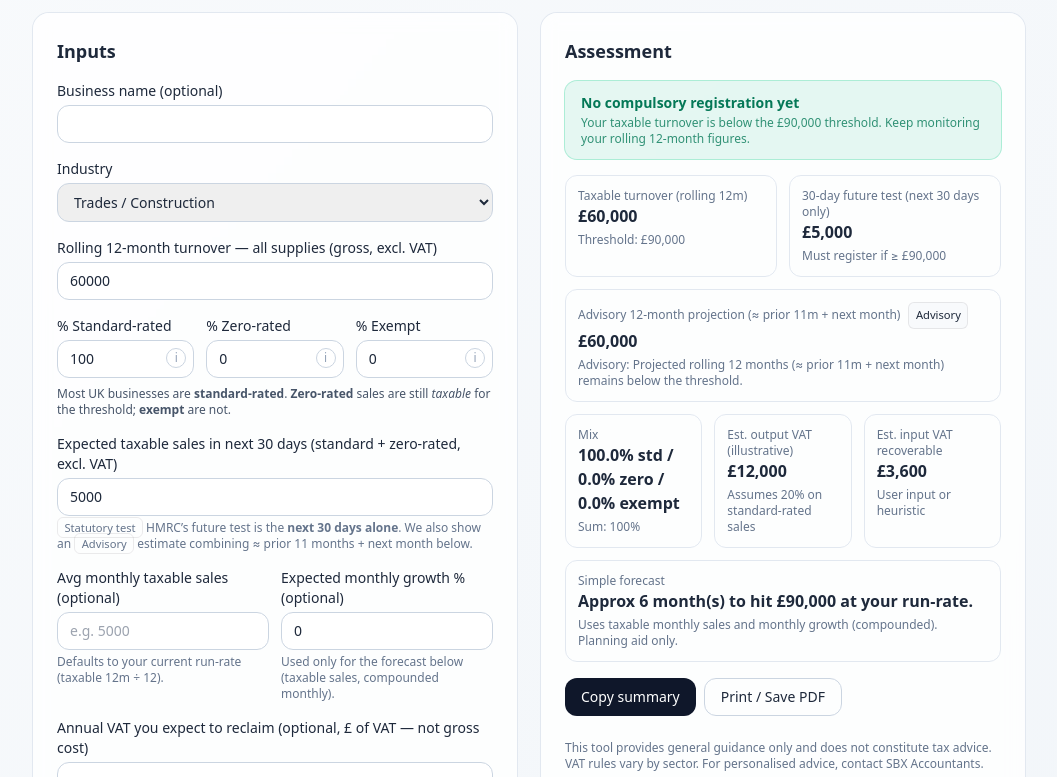
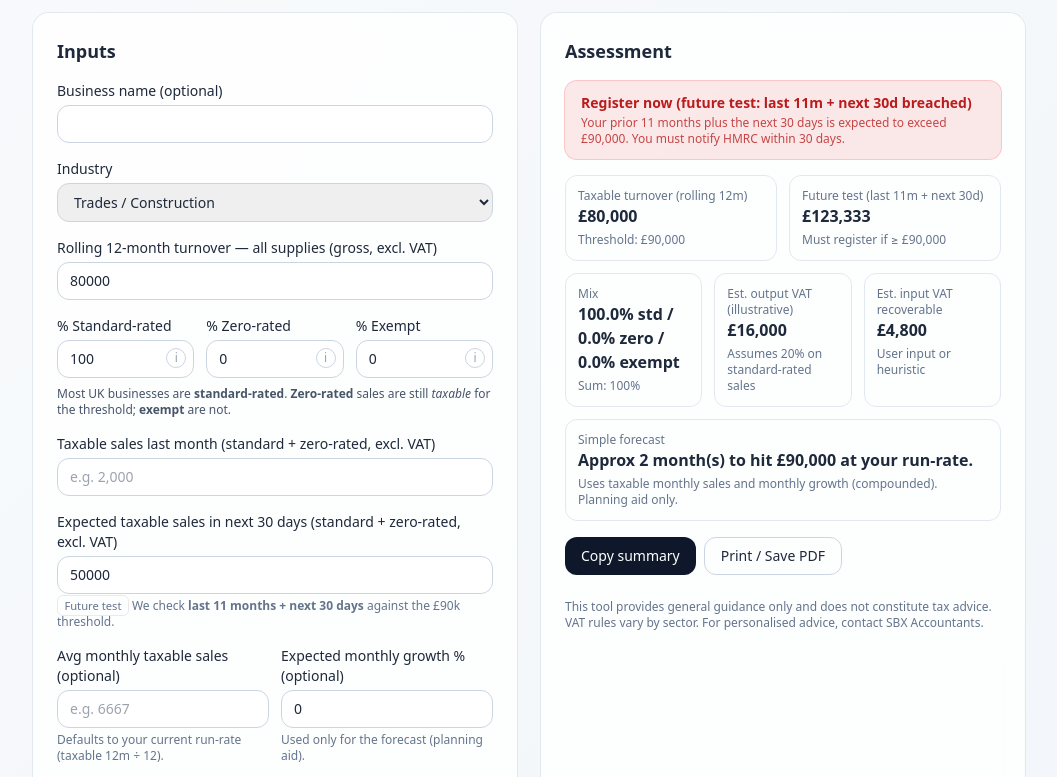
Before and after one commit to ryan01928374650-droid/vat-reg-new-tool, a plain HTML site: page index.html in a window 1280 px wide. Shown: the part 93-870 px from the top of the page, without its empty margins (111-1168 px from the left). Drawn offline with nearby package versions, Linux system fonts and the light colour scheme.

Commit message:
Update index.html

```diff
--- a/index.html
+++ b/index.html
@@ -20,7 +20,7 @@
       <div class="h-10 w-10 rounded-2xl bg-slate-900 text-white grid place-items-center font-bold">SBX</div>
       <div>
         <h1 class="text-xl sm:text-2xl font-semibold tracking-tight">VAT Registration Checker</h1>
-        <p class="text-sm text-slate-500 -mt-0.5">Quick triage for compulsory vs voluntary VAT registration (UK)</p>
+        <p class="text-sm text-slate-500 -mt-0.5">Quick triage for compulsory VAT registration (UK)</p>
       </div>
     </div>
     <div class="hidden sm:block text-xs text-slate-500">"Small Business Experts"</div>
@@ -59,7 +59,7 @@
           </label>
 
           <label>Rolling 12-month turnover — all supplies (gross, excl. VAT)
-            <input id="turn12" type="number" min="0" step="100" value="60000" class="mt-1 w-full rounded-xl border border-slate-300 px-3 py-2 outline-none focus:ring-2 focus:ring-slate-400">
+            <input id="turn12" type="number" min="0" step="100" value="80000" class="mt-1 w-full rounded-xl border border-slate-300 px-3 py-2 outline-none focus:ring-2 focus:ring-slate-400">
           </label>
 
           <div class="grid grid-cols-3 gap-3">
@@ -74,36 +74,39 @@
               <div class="relative group">
                 <input id="pctZero" type="number" min="0" max="100" step="0.5" value="0" class="mt-1 w-full rounded-xl border border-slate-300 px-3 py-2 outline-none focus:ring-2 focus:ring-slate-400">
                 <span class="absolute right-2 top-3 text-slate-400 text-xs border border-slate-300 rounded-full w-5 h-5 grid place-items-center cursor-help">i</span>
-                <div class="tip"><b>Zero-rated (0%)</b>: still taxable for the threshold (e.g., some food, children’s clothes). Input VAT generally reclaimable.</div>
+                <div class="tip"><b>Zero-rated (0%)</b>: still taxable for the threshold (e.g., some food, children’s clothes). Input VAT is generally reclaimable.</div>
               </div>
             </label>
             <label class="flex flex-col">% Exempt
               <div class="relative group">
                 <input id="pctExempt" type="number" min="0" max="100" step="0.5" value="0" class="mt-1 w-full rounded-xl border border-slate-300 px-3 py-2 outline-none focus:ring-2 focus:ring-slate-400">
                 <span class="absolute right-2 top-3 text-slate-400 text-xs border border-slate-300 rounded-full w-5 h-5 grid place-items-center cursor-help">i</span>
-                <div class="tip"><b>Exempt</b>: does not count toward the threshold (e.g., many financial/education/medical services). Input VAT recovery restricted.</div>
+                <div class="tip"><b>Exempt</b>: does not count toward the threshold (e.g., many financial/education/medical services). Input VAT recovery is restricted.</div>
               </div>
             </label>
           </div>
           <p class="text-xs text-slate-600 -mt-2">Most UK businesses are <b>standard-rated</b>. <b>Zero-rated</b> sales are still <i>taxable</i> for the threshold; <b>exempt</b> are not.</p>
           <div id="mixWarn" class="hidden text-xs -mt-1 text-amber-700 bg-amber-50 border border-amber-200 rounded-lg p-2"></div>
 
+          <label class="flex flex-col">Taxable sales last month (standard + zero-rated, excl. VAT)
+            <input id="lastMonthTaxable" type="number" min="0" step="100" class="mt-1 w-full rounded-xl border border-slate-300 px-3 py-2 outline-none focus:ring-2 focus:ring-slate-400" placeholder="e.g. 2,000">
+          </label>
+
           <label class="flex flex-col">Expected taxable sales in next 30 days (standard + zero-rated, excl. VAT)
-            <input id="next30" type="number" min="0" step="100" value="5000" class="mt-1 w-full rounded-xl border border-slate-300 px-3 py-2 outline-none focus:ring-2 focus:ring-slate-400">
+            <input id="next30" type="number" min="0" step="100" value="50000" class="mt-1 w-full rounded-xl border border-slate-300 px-3 py-2 outline-none focus:ring-2 focus:ring-slate-400">
             <span class="mt-1 text-xs text-slate-500">
-              <span class="badge">Statutory test</span> HMRC’s future test is the <b>next 30 days alone</b>. We also show an
-              <span class="badge">Advisory</span> estimate combining ≈ prior 11 months + next month below.
+              <span class="badge">Future test</span> We check <b>last 11 months + next 30 days</b> against the £90k threshold.
             </span>
           </label>
 
           <div class="grid grid-cols-1 md:grid-cols-2 gap-3">
             <label>Avg monthly taxable sales (optional)
-              <input id="avgMonthly" type="number" min="0" step="100" class="mt-1 w-full rounded-xl border border-slate-300 px-3 py-2 outline-none focus:ring-2 focus:ring-slate-400" placeholder="e.g. 5000">
+              <input id="avgMonthly" type="number" min="0" step="100" class="mt-1 w-full rounded-xl border border-slate-300 px-3 py-2 outline-none focus:ring-2 focus:ring-slate-400" placeholder="auto from 12m">
               <p class="text-xs text-slate-500 mt-1">Defaults to your current run-rate (taxable 12m ÷ 12).</p>
             </label>
             <label>Expected monthly growth % (optional)
               <input id="growthPct" type="number" min="-100" step="1" value="0" class="mt-1 w-full rounded-xl border border-slate-300 px-3 py-2 outline-none focus:ring-2 focus:ring-slate-400">
-              <p class="text-xs text-slate-500 mt-1">Used only for the forecast below (taxable sales, compounded monthly).</p>
+              <p class="text-xs text-slate-500 mt-1">Used only for the forecast (planning aid).</p>
             </label>
           </div>
 
@@ -133,20 +136,10 @@
             <div class="text-xs text-slate-500 mt-1">Threshold: £90,000</div>
           </div>
           <div class="rounded-xl border border-slate-200 p-3">
-            <div class="text-slate-500 text-xs">30-day future test (next 30 days only)</div>
-            <div id="thirtyFuture" class="text-base font-semibold">£0</div>
+            <div class="text-slate-500 text-xs">Future test (last 11m + next 30d)</div>
+            <div id="futureTest" class="text-base font-semibold">£0</div>
             <div class="text-xs text-slate-500 mt-1">Must register if ≥ £90,000</div>
           </div>
-        </div>
-
-        <!-- New advisory projection card -->
-        <div class="mt-3 rounded-xl border border-slate-200 p-3 text-sm">
-          <div class="flex items-center gap-2">
-            <div class="text-slate-500 text-xs">Advisory 12-month projection (≈ prior 11m + next month)</div>
-            <span class="badge bg-slate-50">Advisory</span>
-          </div>
-          <div id="advisory12" class="text-base font-semibold">£0</div>
-          <div id="advisoryNote" class="text-xs text-slate-500 mt-1"></div>
         </div>
 
         <div class="grid grid-cols-3 gap-3 text-sm mt-3">
@@ -189,7 +182,7 @@
     <section id="contact" class="mt-8">
       <div class="bg-white/80 backdrop-blur rounded-2xl shadow-sm ring-1 ring-slate-200 p-6">
         <h3 class="text-lg font-semibold mb-2">Next steps with SBX</h3>
-        <p class="text-sm text-slate-600 mb-4">Want us to sanity-check your position or handle registration? We’ll confirm whether you must register now, discuss voluntary registration pros/cons, and set you up in QuickBooks for smooth VAT returns.</p>
+        <p class="text-sm text-slate-600 mb-4">Want us to sanity-check your position or handle registration? We’ll confirm whether you must register now and set you up for smooth VAT returns.</p>
         <ul class="text-sm list-disc pl-5 text-slate-700 space-y-1">
           <li>Threshold monitoring template (rolling 12 months)</li>
           <li>Sector-specific VAT treatment guidance (e.g., aesthetics, trades)</li>
@@ -212,17 +205,17 @@
     const GBP = (n) => new Intl.NumberFormat('en-GB', { style: 'currency', currency: 'GBP', maximumFractionDigits: 0 }).format(Number(n)||0);
     const pctfmt = (n) => ((Number(n) || 0).toFixed(1) + '%');
 
-    // Closed-form months to reach remaining with monthly growth g (>= -1)
+    // Closed-form months to reach remaining with monthly growth g
     function monthsToHit(remaining, m0, g) {
       if (remaining <= 0) return 0;
-      if (m0 <= 0 && g <= 0) return null;
+      if ((m0 || 0) <= 0 && (g || 0) <= 0) return null;
       const gg = Number(g) || 0;
       if (gg > 0 && m0 > 0) {
         const k = Math.ceil(Math.log((remaining * gg) / m0 + 1) / Math.log(1 + gg));
         return (isFinite(k) && k > 0) ? k : null;
       }
       if (gg === 0 && m0 > 0) return Math.ceil(remaining / m0);
-      // negative growth (>-100%): fallback safe loop
+      // negative growth fallback
       let sum = 0, n = 0, mk = m0;
       while (n < 120 && sum < remaining && mk > 0) { n++; sum += mk; mk *= (1 + gg); }
       return (sum >= remaining) ? n : null;
@@ -233,36 +226,32 @@
       const std = Number(document.getElementById('pctStd').value) || 0;
       const zero = Number(document.getElementById('pctZero').value) || 0;
       const ex = Number(document.getElementById('pctExempt').value) || 0;
+      const lastMonthTaxable = Number(document.getElementById('lastMonthTaxable').value);
+      const hasLastMonth = !isNaN(lastMonthTaxable) && document.getElementById('lastMonthTaxable').value !== '';
       const next30 = Number(document.getElementById('next30').value) || 0;
       const avgMonthlyInput = Number(document.getElementById('avgMonthly').value);
       const hasAvg = !isNaN(avgMonthlyInput) && document.getElementById('avgMonthly').value !== '';
       const growthPct = Number(document.getElementById('growthPct').value) || 0;
 
+      // Mix check
       const mixSum = std + zero + ex;
       const mixWarn = document.getElementById('mixWarn');
-      if (mixSum !== 100) {
-        mixWarn.classList.remove('hidden');
-        mixWarn.textContent = `Heads up: your rate mix adds to ${mixSum}%. Adjust so Standard + Zero + Exempt = 100%.`;
-      } else {
-        mixWarn.classList.add('hidden');
-      }
+      if (mixSum !== 100) { mixWarn.classList.remove('hidden'); mixWarn.textContent = `Heads up: your rate mix adds to ${mixSum}%. Adjust so Standard + Zero + Exempt = 100%.`; }
+      else { mixWarn.classList.add('hidden'); }
 
       // Taxable = standard + zero
       const taxablePct = (std + zero) / 100;
       const taxable12 = turn12 * taxablePct;
 
-      // Defaults/derived helpers
+      // Average taxable/month for forecast + placeholder
       const avgTaxableMonthly = hasAvg ? avgMonthlyInput : (taxable12 / 12);
       document.getElementById('avgMonthly').placeholder = `e.g. ${Math.round(taxable12 / 12)}`;
 
-      // Statutory 30-day test is ALONE
-      const thirtyFuture = next30;
+      // Future test = prior 11 months + expected next 30 days
+      const prior11 = Math.max(0, taxable12 - (hasLastMonth ? lastMonthTaxable : avgTaxableMonthly));
+      const futureTotal = prior11 + next30;
 
-      // Advisory 12m projection ≈ (prior 11 months taxable) + next month
-      const prior11Approx = Math.max(0, taxable12 - avgTaxableMonthly);
-      const advisory12 = prior11Approx + next30;
-
-      // Est VAT (illustrative)
+      // VAT illustrations (very rough)
       const outVAT = (turn12 * (std/100)) * 0.20;
       const inVAT = (Number(document.getElementById('vatCosts').value) > 0)
         ? Number(document.getElementById('vatCosts').value)
@@ -270,40 +259,29 @@
 
       // Update UI blocks
       document.getElementById('tt12').textContent = GBP(taxable12);
-      document.getElementById('thirtyFuture').textContent = GBP(thirtyFuture);
-      document.getElementById('advisory12').textContent = GBP(advisory12);
-      document.getElementById('advisoryNote').textContent =
-        advisory12 >= THRESHOLD
-        ? 'Advisory: Your projected rolling 12 months (≈ prior 11m + next month) meets/exceeds the threshold.'
-        : 'Advisory: Projected rolling 12 months (≈ prior 11m + next month) remains below the threshold.';
+      document.getElementById('futureTest').textContent = GBP(futureTotal);
       document.getElementById('mix').textContent = `${pctfmt(std)} std / ${pctfmt(zero)} zero / ${pctfmt(ex)} exempt`;
       document.getElementById('mixSum').textContent = mixSum;
       document.getElementById('outVat').textContent = GBP(Math.round(outVAT));
       document.getElementById('inVat').textContent = GBP(Math.round(inVAT));
 
       const pex = document.getElementById('pexNote');
-      if (ex > 0) {
-        pex.classList.remove('hidden');
-        pex.textContent = ex >= 50
-          ? 'High proportion of exempt supplies — likely partially exempt with limited input VAT recovery.'
-          : 'Some exempt supplies present — partial exemption may restrict input VAT recovery.';
-      } else {
-        pex.classList.add('hidden');
-      }
+      if (ex > 0) { pex.classList.remove('hidden'); pex.textContent = ex >= 50 ? 'High proportion of exempt supplies — likely partially exempt with limited input VAT recovery.' : 'Some exempt supplies present — partial exemption may restrict input VAT recovery.'; }
+      else { pex.classList.add('hidden'); }
 
-      // Status banner (statutory tests only)
+      // Status banner
       const box = document.getElementById('statusBox');
       const label = document.getElementById('statusLabel');
       const detail = document.getElementById('statusDetail');
       box.className = box.className.replace(/bg-(red|amber|emerald).*?text-.*?ring-.*?/g, '');
 
       if (taxable12 >= THRESHOLD) {
-        label.textContent = 'Register now (rolling 12-month threshold breached)';
-        detail.textContent = 'Your taxable turnover over the last 12 months exceeds £90,000. You must notify HMRC and register.';
+        label.textContent = 'Register now (12-month test breached)';
+        detail.textContent = 'Your taxable turnover over the past 12 months exceeds £90,000. You must notify HMRC and register.';
         box.className += ' bg-red-600/10 text-red-700 ring-red-400/40';
-      } else if (thirtyFuture >= THRESHOLD) {
-        label.textContent = 'Register now (30-day future test breached)';
-        detail.textContent = 'You expect your taxable sales in the next 30 days alone to exceed £90,000. Registration applies from when the expectation arose.';
+      } else if (futureTotal >= THRESHOLD) {
+        label.textContent = 'Register now (future test: last 11m + next 30d breached)';
+        detail.textContent = 'Your prior 11 months plus the next 30 days is expected to exceed £90,000. You must notify HMRC within 30 days.';
         box.className += ' bg-red-600/10 text-red-700 ring-red-400/40';
       } else if (taxable12 >= THRESHOLD * 0.9) {
         label.textContent = 'Borderline — monitor closely';
@@ -315,7 +293,7 @@
         box.className += ' bg-emerald-500/10 text-emerald-700 ring-emerald-400/40';
       }
 
-      // Growth forecast (closed form where possible)
+      // Growth forecast (months to £90k) — planning aid only
       const remaining = Math.max(0, THRESHOLD - taxable12);
       let forecastText = 'Not enough monthly taxable sales to project a date yet.';
       if (taxable12 >= THRESHOLD) {
@@ -331,11 +309,13 @@
 
       // Save for copy
       window.__sbx = {
-        turn12, std, zero, ex, taxable12, next30, outVAT, inVAT,
-        advisory12,
+        turn12, std, zero, ex, taxable12,
+        lastMonthTaxable: (hasLastMonth ? lastMonthTaxable : null),
+        next30, futureTotal,
         business: document.getElementById('biz').value || '(not provided)',
         industry: document.getElementById('industry').value,
-        notes: document.getElementById('notes').value || 'n/a'
+        notes: document.getElementById('notes').value || 'n/a',
+        outVAT, inVAT
       };
     }
 
@@ -346,17 +326,16 @@
         `Business: ${s.business || '(not provided)'}`,
         `Industry: ${s.industry || ''}`,
         `Rolling 12-month turnover (all supplies): ${GBP(s.turn12||0)}`,
-        `Mix: ${(s.std||0).toFixed?.(1)||s.std||0}% standard / ${(s.zero||0).toFixed?.(1)||s.zero||0}% zero / ${(s.ex||0).toFixed?.(1)||s.ex||0}% exempt`,
+        `Taxable mix assumed: ${(s.std||0).toFixed?.(1)||s.std||0}% standard / ${(s.zero||0).toFixed?.(1)||s.zero||0}% zero / ${(s.ex||0).toFixed?.(1)||s.ex||0}% exempt`,
         `Taxable turnover for threshold (12m): ${GBP(s.taxable12||0)}`,
-        `30-day statutory test (next 30 days alone): ${GBP(s.next30||0)}`,
-        `Advisory 12-month projection (≈ prior 11m + next month): ${GBP(s.advisory12||0)}`,
+        `Future test (last 11m + next 30d): ${GBP(s.futureTotal||0)}`,
         `Est. output VAT (illustrative): ${GBP(Math.round(s.outVAT||0))}`,
-        `Est. input VAT recoverable (assumed): ${GBP(Math.round(s.inVat||s.inVAT||0))}`,
+        `Est. input VAT recoverable (assumed): ${GBP(Math.round(s.inVAT||0))}`,
         `Notes: ${s.notes}`,
         '',
         'General guidance only — not tax advice.'
       ];
-      const summary = lines.join("\n"); // correct newline
+      const summary = lines.join("\n");
       navigator.clipboard.writeText(summary).then(() => {
         alert('Summary copied to clipboard ✔');
       }).catch(() => {
@@ -365,7 +344,7 @@
     }
 
     // wire up
-    ['biz','industry','turn12','pctStd','pctZero','pctExempt','next30','avgMonthly','growthPct','vatCosts','notes']
+    ['biz','industry','turn12','pctStd','pctZero','pctExempt','lastMonthTaxable','next30','avgMonthly','growthPct','vatCosts','notes']
       .forEach(id => document.getElementById(id).addEventListener('input', compute));
     document.getElementById('copyBtn').addEventListener('click', copySummary);
     document.getElementById('year').textContent = new Date().getFullYear();
```
